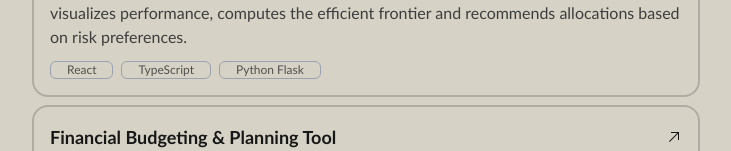
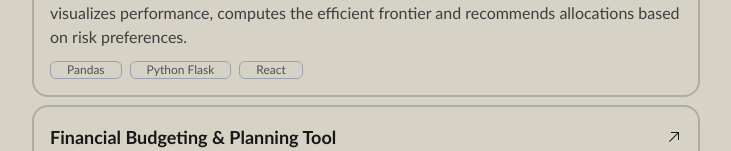
Before and after one commit to msilvadiaz/portfolio-website, a Next.js app: page /projects in a window 1280 px wide. Shown: the part 194-345 px from the top of the page, without its empty margins (274-1005 px from the left). Built offline with nearby package versions, Linux system fonts and the light colour scheme.

Commit message:
modified projects section

```diff
--- a/src/data/data.js
+++ b/src/data/data.js
@@ -32,7 +32,7 @@ export const projects = {
             title: "Stock Portfolio Analysis Tool",
             description:
                 "Developed a full-stack portfolio analysis platform that tracks customized portfolios, visualizes performance, computes the efficient frontier and recommends allocations based on risk preferences.",
-            tags: ["React", "TypeScript", "Python Flask"],
+            tags: ["Pandas", "Python Flask", "React"],
             link: "https://portfolio-metrics-analyzer.vercel.app/",
         },
         {
```
